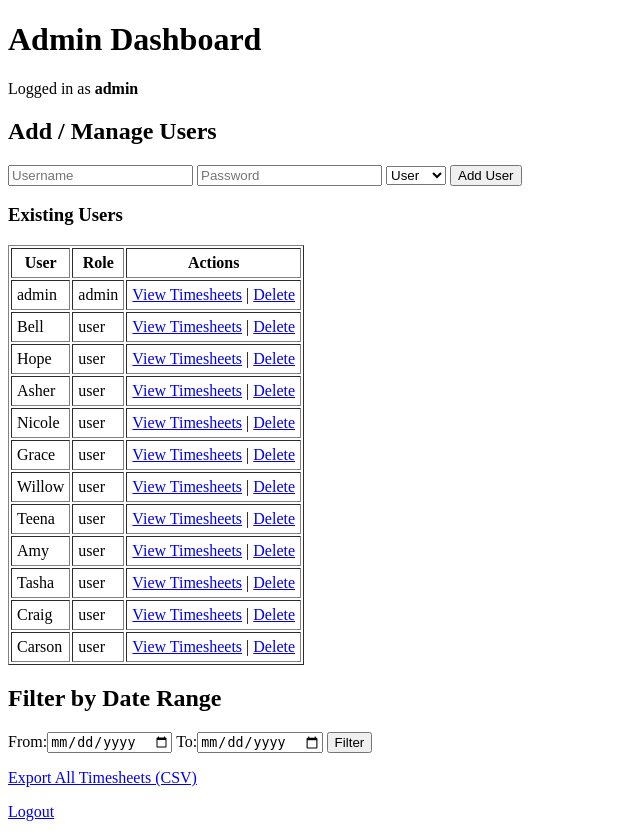
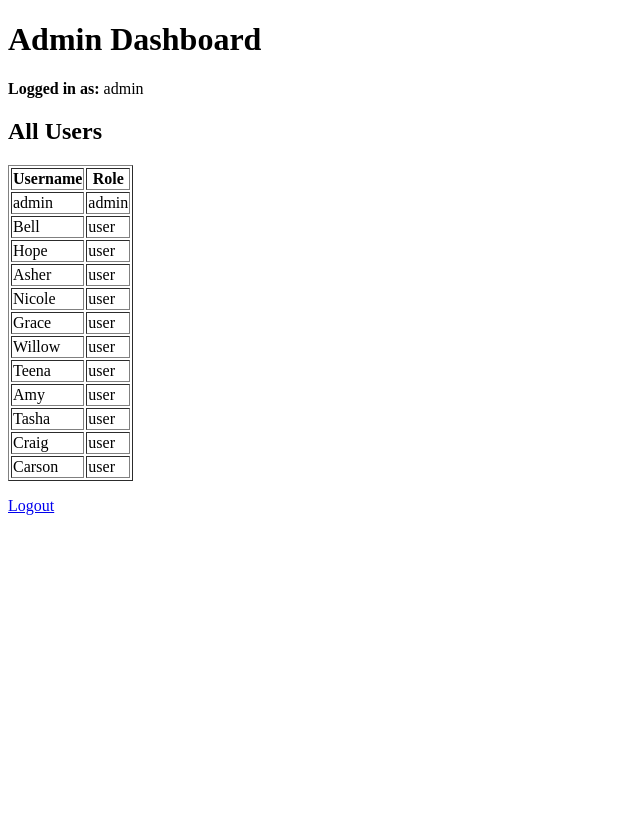
Before and after one commit to Dispatch-hub/asc-timesheet, a Flask app: page /dashboard in a window 1280 px wide. Shown: the whole page, without its empty margins (0-640 px from the left). After the commit the page ends 515 px from the top, so only its background shows below. Run offline with Flask 3, Linux system fonts and the light colour scheme; a user stored in the database is signed in; data comes from the database, SQL or seed files in the repository.

Commit message:
Fix admin template for user loop

```diff
--- a/templates/admin_dashboard.html
+++ b/templates/admin_dashboard.html
@@ -1,56 +1,18 @@
-<!-- File: templates/admin_dashboard.html -->
 <!DOCTYPE html>
 <html>
-<head>
-  <title>Admin Dashboard - ASC Timesheet</title>
-</head>
+<head><title>Admin Dashboard</title></head>
 <body>
   <h1>Admin Dashboard</h1>
-  <p>Logged in as <strong>{{ session['user'] }}</strong></p>
+  <p><strong>Logged in as:</strong> {{ session['user'] }}</p>
 
-  <h2>Add / Manage Users</h2>
-  <form action="{{ url_for('add_user') }}" method="post">
-    <input name="new_username" placeholder="Username" required>
-    <input name="new_password" type="password" placeholder="Password" required>
-    <select name="new_role">
-      <option value="user">User</option>
-      <option value="admin">Admin</option>
-    </select>
-    <button type="submit">Add User</button>
-  </form>
-  {% with messages = get_flashed_messages(with_categories=true) %}
-    {% if messages %}
-      <ul>
-      {% for category, msg in messages %}
-        <li style="color: {% if category=='error' %}red{% else %}green{% endif %};">{{ msg }}</li>
-      {% endfor %}
-      </ul>
-    {% endif %}
-  {% endwith %}
-
-  <h3>Existing Users</h3>
-  <table border="1" cellpadding="5">
-    <tr><th>User</th><th>Role</th><th>Actions</th></tr>
+  <h2>All Users</h2>
+  <table border="1">
+    <tr><th>Username</th><th>Role</th></tr>
     {% for u, r in users %}
-    <tr>
-      <td>{{ u }}</td>
-      <td>{{ r }}</td>
-      <td>
-        <a href="{{ url_for('view', user=u) }}">View Timesheets</a> |
-        <a href="{{ url_for('delete_user', user=u) }}">Delete</a>
-      </td>
-    </tr>
+    <tr><td>{{ u }}</td><td>{{ r }}</td></tr>
     {% endfor %}
   </table>
 
-  <h2>Filter by Date Range</h2>
-  <form action="{{ url_for('filter_timesheets') }}" method="get">
-    <label>From:</label><input type="date" name="start_date">
-    <label>To:</label><input type="date" name="end_date">
-    <button type="submit">Filter</button>
-  </form>
-
-  <p><a href="{{ url_for('export_all') }}">Export All Timesheets (CSV)</a></p>
   <p><a href="{{ url_for('logout') }}">Logout</a></p>
 </body>
 </html>
```
